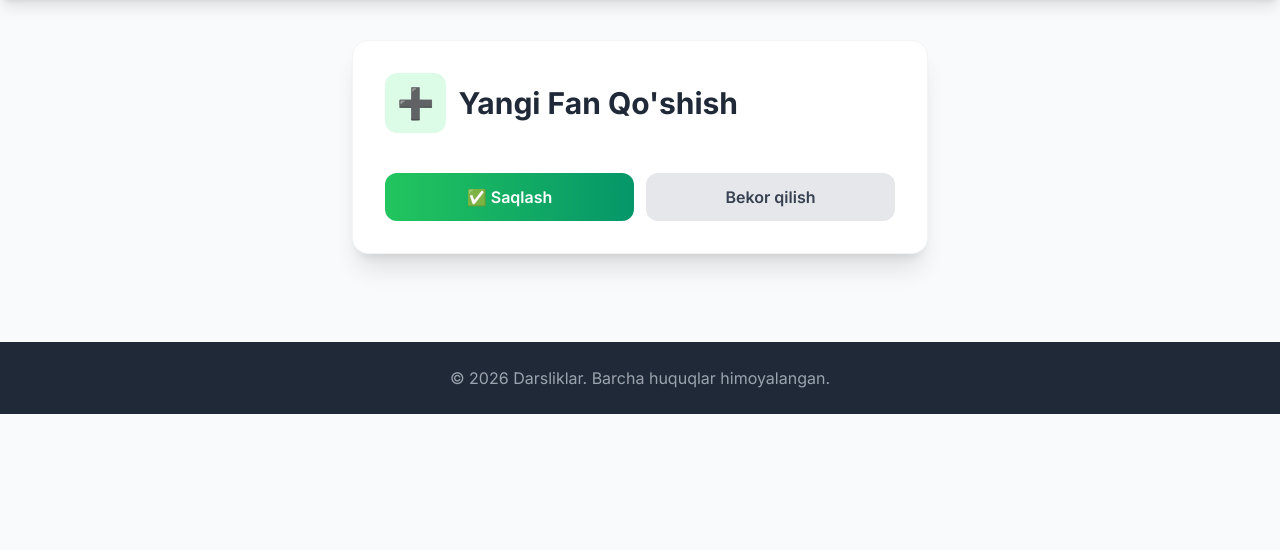
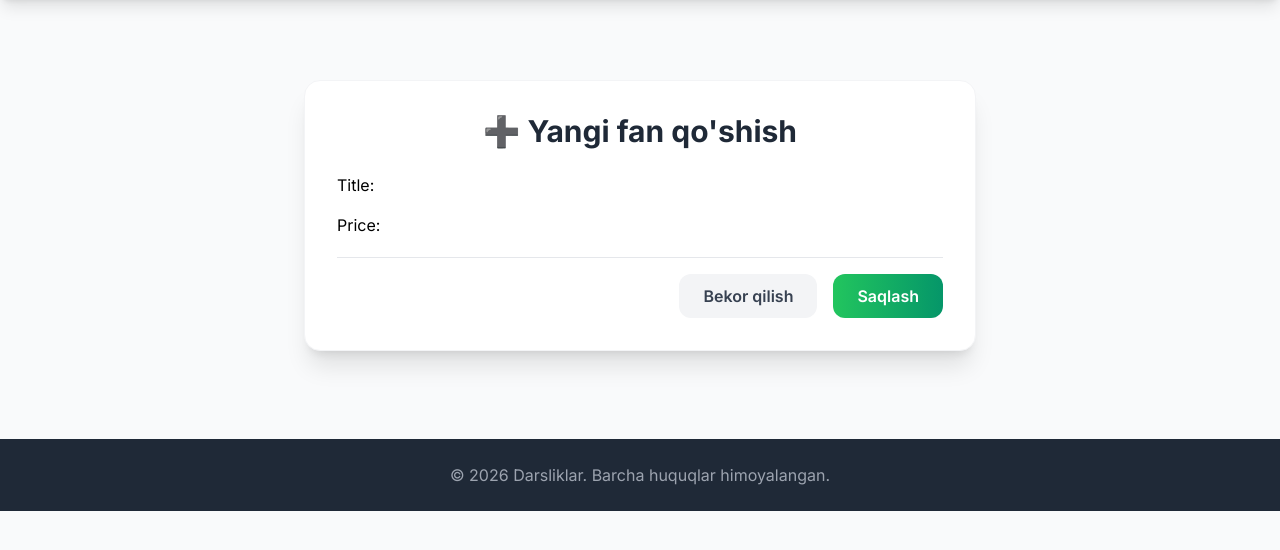
Before and after one commit to Oybek2-web/Darsliklar, a Django app: page /create/ in a window 1280 px wide. Shown: the part 64-614 px from the top of the page. Run offline with Django 5.2, Linux system fonts and the light colour scheme; some libraries are stand-ins or nearby versions.

Commit message:
five commit

```diff
--- a/darsliklar/urls.py
+++ b/darsliklar/urls.py
@@ -1,5 +1,7 @@
 from django.urls import path
 from . import views
+
+app_name = 'darsliklar'
 
 urlpatterns = [
     path('create/', views.darslik_create, name='darslik_create'),
--- a/fanlar/forms.py
+++ b/fanlar/forms.py
@@ -1,7 +1,7 @@
 from django import forms
 from .models import Fanlar
 
-class FanlarForms(forms.Form):
+class FanlarForms(forms.ModelForm):
     class Meta:
         model = Fanlar
         fields = '__all__'
--- a/fanlar/urls.py
+++ b/fanlar/urls.py
@@ -1,10 +1,12 @@
 from django.urls import path
 from . import views
+
+app_name = "fanlar"
 
 urlpatterns = [
     path('', views.fanlar_list, name='fanlar_list'),
     path('create/', views.fanlar_create, name='fanlar_create'),
     path('update/<int:id>/', views.fanlar_update, name='fanlar_update'),
     path('delete/<int:id>/', views.fanlar_delete, name='fanlar_delete'),
-    path('darslik_list/<int:id>/', views.darslik_kirish, name='darslik_list')
+    path('darsliklar_kirish/<int:id>/', views.darsliklar_kirish, name='darsliklar_kirish')
 ]
--- a/fanlar/views.py
+++ b/fanlar/views.py
@@ -1,3 +1,43 @@
+# from django.shortcuts import render, redirect, get_object_or_404
+# from .forms import FanlarForms
+# from .models import Fanlar
+# from darsliklar.models import Darsliklar
+#
+# def fanlar_list(request):
+#     fanlar = Fanlar.objects.all()
+#     return render(request, 'fanlar/fanlar_list.html', {'fanlar':fanlar})
+#
+# def fanlar_create(request):
+#     if request.method == 'POST':
+#         form = FanlarForms(request.POST, request.FILES)
+#         if form.is_valid():
+#             form.save()
+#             return redirect('fanlar_list')
+#     else:
+#         form = FanlarForms()
+#     return render(request, 'fanlar/fanlar_create.html', {'form':form})
+#
+# def fanlar_update(request, id):
+#     fanlar = get_object_or_404(Fanlar, id=id)
+#     if request.method == 'POST':
+#         form = FanlarForms(request.POST, request.FILES, instance=fanlar)
+#         if form.is_valid():
+#             form.save()
+#             return redirect('fanlar_list')
+#     form = FanlarForms(instance=fanlar)
+#     return render(request, 'fanlar/fanlar_update.html', {'form':form})
+#
+# def fanlar_delete(request, id):
+#     fanlar = get_object_or_404(Fanlar, id=id)
+#     fanlar.delete()
+#     return redirect('fanlar_list')
+#
+# def darslik_kirish(request, id):
+#     darslik = Darsliklar.objects.all(fan__id=id)
+#     return render(request, 'darsliklar/darsliklar_kirish.html', {'darslik':darslik})
+#
+#
+
 from django.shortcuts import render, redirect, get_object_or_404
 from .forms import FanlarForms
 from .models import Fanlar
@@ -5,7 +45,7 @@
 
 def fanlar_list(request):
     fanlar = Fanlar.objects.all()
-    return render(request, 'fanlar/fanlar_list.html', {'fanlar':fanlar})
+    return render(request, 'fanlar/fanlar_list.html', {'fanlar': fanlar})
 
 def fanlar_create(request):
     if request.method == 'POST':
@@ -15,23 +55,24 @@
             return redirect('fanlar_list')
     else:
         form = FanlarForms()
-    return render(request, 'fanlar/fanlar_create.html', {'form':form})
+    return render(request, 'fanlar/fanlar_create.html', {'form': form})
 
 def fanlar_update(request, id):
-    fanlar = get_object_or_404(id=id)
+    fan = get_object_or_404(Fanlar, id=id)
     if request.method == 'POST':
-        form = FanlarForms(request.POST, request.FILES, instance=fanlar)
+        form = FanlarForms(request.POST, request.FILES, instance=fan)
         if form.is_valid():
             form.save()
             return redirect('fanlar_list')
-    form = FanlarForms(instance=fanlar)
-    return render(request, 'fanlar/fanlar_update.html', {'form':form})
+    else:
+        form = FanlarForms(instance=fan)
+    return render(request, 'fanlar/fanlar_update.html', {'form': form})
 
 def fanlar_delete(request, id):
-    fanlar = get_object_or_404(Fanlar, id=id)
-    fanlar.delete()
+    fan = get_object_or_404(Fanlar, id=id)
+    fan.delete()
     return redirect('fanlar_list')
 
-def darslik_kirish(request, id):
-    darslik = Darsliklar.objects.all(fan__id=id)
-    return render(request, 'darsliklar/darsliklar_list.html', {'darslik':darslik})
+def darsliklar_kirish(request, id):
+    darsliklar = Darsliklar.objects.filter(fan_id=id)
+    return render(request, 'darsliklar/darsliklar_kirish.html', {'darslik': darsliklar})
--- a/templates/fanlar/fanlar_create.html
+++ b/templates/fanlar/fanlar_create.html
@@ -1,59 +1,30 @@
 {% extends 'base.html' %}
-{% block title %}Yangi Fan Qo'shish{% endblock %}
+{% block title %}Yangi fan qo'shish{% endblock %}
 
 {% block content %}
-<div class="max-w-xl mx-auto">
-    <div class="bg-white rounded-2xl shadow-xl p-8 border border-gray-100">
-        <h1 class="text-3xl font-bold text-gray-800 mb-6 flex items-center gap-3">
-            <span class="bg-green-100 text-green-600 p-3 rounded-xl">➕</span>
-            Yangi Fan Qo'shish
+<div class="max-w-2xl mx-auto mt-10 p-8 bg-white rounded-2xl shadow-xl border border-gray-100">
+    <h1 class="text-3xl font-bold text-gray-800 mb-6 text-center">
+        ➕ Yangi fan qo'shish
     </h1>
 
-        <form method="POST" class="space-y-5">
+    <form method="POST" enctype="multipart/form-data" class="space-y-5">
         {% csrf_token %}
 
-            {% for field in form %}
-            <div>
-                <label class="block text-sm font-semibold text-gray-700 mb-2">
-                    {{ field.label }}
-                </label>
-                {{ field }}
-                {% if field.errors %}
-                <p class="text-red-500 text-sm mt-1">{{ field.errors.0 }}</p>
-                {% endif %}
-                {% if field.help_text %}
-                <p class="text-gray-400 text-xs mt-1">{{ field.help_text }}</p>
-                {% endif %}
+        <!-- Formani avtomatik va chiroyli ko'rsatish -->
+        <div class="space-y-4">
+            {{ form.as_p }}
         </div>
-            {% endfor %}
 
-            <div class="flex gap-3 pt-4">
-                <button type="submit"
-                    class="flex-1 bg-gradient-to-r from-green-500 to-emerald-600 text-white py-3 rounded-xl font-semibold hover:shadow-lg transition">
-                    ✅ Saqlash
-                </button>
+        <div class="flex justify-end gap-4 mt-8 pt-4 border-t">
             <a href="{% url 'fanlar_list' %}"
-                    class="flex-1 bg-gray-200 text-gray-700 py-3 rounded-xl font-semibold text-center hover:bg-gray-300 transition">
+               class="px-6 py-2.5 bg-gray-100 text-gray-700 rounded-xl hover:bg-gray-200 transition font-semibold">
                Bekor qilish
             </a>
+            <button type="submit"
+                    class="px-6 py-2.5 bg-gradient-to-r from-green-500 to-emerald-600 text-white rounded-xl hover:shadow-lg transition font-semibold">
+               Saqlash
+            </button>
         </div>
     </form>
 </div>
-</div>
-
-<style>
-    input, select, textarea {
-        width: 100%;
-        padding: 0.75rem 1rem;
-        border: 1px solid #d1d5db;
-        border-radius: 0.75rem;
-        outline: none;
-        transition: all 0.3s;
-    }
-    input:focus, select:focus, textarea:focus {
-        ring: 2px;
-        ring-color: #10b981;
-        border-color: transparent;
-    }
-</style>
 {% endblock %}
--- a/templates/fanlar/fanlar_list.html
+++ b/templates/fanlar/fanlar_list.html
@@ -43,7 +43,8 @@
 
             <!-- Tugmalar -->
             <div class="space-y-2">
-                <a href="{% url 'darsliklar_list' fan.id %}"
+                <!-- Eski: {% url 'darsliklar_list' fan.id %} -->
+                <a href="{% url 'darsliklar_kirish' fan.id %}"
                    class="block w-full text-center bg-gradient-to-r from-indigo-500 to-purple-600 text-white py-3 rounded-xl font-semibold hover:shadow-lg transition-all duration-300">
                     📖 Darsliklarni Ko'rish →
                 </a>
```
Also changed, not shown: db.sqlite3, templates/darsliklar/darsliklar_kirish.html (renamed from templates/darsliklar/darsliklar_list.html). Lines whose indentation alone changed are shown as unchanged.
